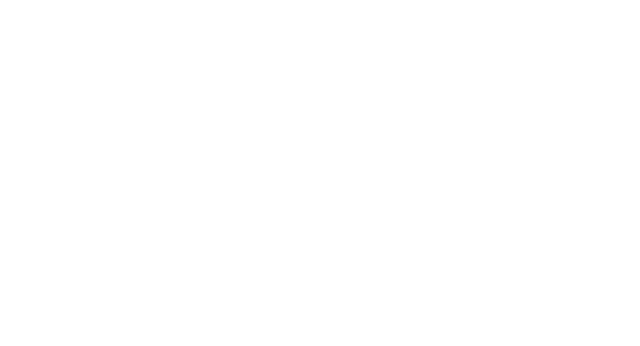
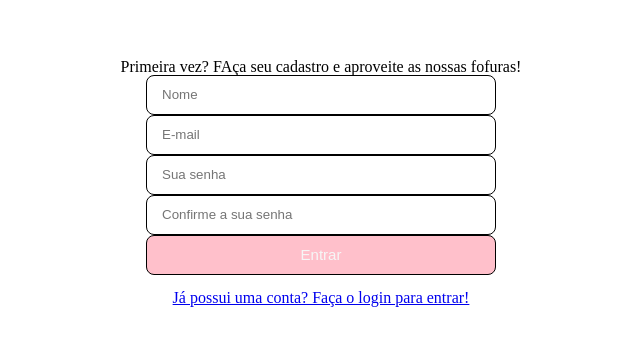
Before and after one commit to TamaraFerr/Gatos, a React (Vite) app: page /cadastro in a window 1280 px wide. Shown: the part 218-564 px from the top of the page, without its empty margins (319-959 px from the left). Built offline with nearby package versions, Linux system fonts and the light colour scheme.

Commit message:
FEAT: cadastro half-done

```diff
--- a/src/pages/Cadastro.jsx
+++ b/src/pages/Cadastro.jsx
@@ -1,5 +1,85 @@
+import styled from "styled-components"
+import { Link } from "react-router-dom"
+
 export default function Cadastro() {
   return (
-    <></>
+    <Container>
+      <div>
+        <h1>Primeira vez? FAça seu cadastro e aproveite as nossas fofuras!</h1>
+      </div>
+
+      <Form>
+        <Input
+          placeholder="Nome"
+          type="text"
+        />
+
+        <Input
+          placeholder="E-mail"
+          type="text"
+        />
+
+        <Input
+          placeholder="Sua senha"
+          type="text"
+        />
+
+        <Input
+          placeholder="Confirme a sua senha"
+          type="password"
+        />
+
+        <Button>Entrar</Button>
+      </Form>
+
+      <Link to={"/"}>
+        Já possui uma conta? Faça o login para entrar!
+      </Link>
+    </Container>
   )
 }
+
+const Container = styled.div`
+  width: 100%;
+  height: 100vh;
+  display: flex;
+  flex-direction: column;
+  align-items: center;
+  justify-content: center;
+`
+
+const Form = styled.div`
+  box-sizing: border-box;
+  display; flex;
+  flex-direction: column;
+  width: 350px;
+`
+
+const Input = styled.input`
+  box-sizing: border-box;
+  width: 100%;
+  height: 40px;
+  border: 1px solid #000000;
+  border-radius: 8px;
+  margin-buttom: 15px;
+  padding-left: 15px;
+`
+
+const Button = styled.button`
+  width: 100%;
+  height: 40px;
+  border: 1px solid #000000;
+  background-color: pink;
+  border-radius: 8px;
+  margin-bottom: 15px;
+  font-weight: 500;
+  font-size: 15px;
+  color: #f6f6f6;
+  cursor: pointer;
+  transition: all 100ms;
+  &:hover{
+    color: #000000;
+    background-color: white;
+    border: 2px solid pink;
+  }
+`
--- a/src/pages/Login.jsx
+++ b/src/pages/Login.jsx
@@ -8,19 +8,19 @@ export default function Login() {
         <h1>Seja bem-vindo ao nosso App, faça login e aproveite as fotos!</h1>
       </div>
 
-      <div>
-        <input
+      <Form>
+        <Input
           placeholder="E-mail"
           type="text"
         />
 
-        <input
+        <Input
           placeholder="Sua senha"
           type="password"
         />
 
-        <button>Entrar</button>
-      </div>
+        <Button>Entrar</Button>
+      </Form>
 
       <Link to={"/cadastro"}>
         Primeira vez? Cadastre-se para aproveitar!
@@ -37,3 +37,39 @@ const Container = styled.div`
   align-items: center;
   justify-content: center;
 `
+
+const Form = styled.div`
+  box-sizing: border-box;
+  display; flex;
+  flex-direction: column;
+  width: 350px;
+`
+
+const Input = styled.input`
+  box-sizing: border-box;
+  width: 100%;
+  height: 40px;
+  border: 1px solid #000000;
+  border-radius: 8px;
+  margin-buttom: 15px;
+  padding-left: 15px;
+`
+
+const Button = styled.button`
+  width: 100%;
+  height: 40px;
+  border: 1px solid #000000;
+  background-color: pink;
+  border-radius: 8px;
+  margin-bottom: 15px;
+  font-weight: 500;
+  font-size: 15px;
+  color: #f6f6f6;
+  cursor: pointer;
+  transition: all 100ms;
+  &:hover{
+    color: #000000;
+    background-color: white;
+    border: 2px solid pink;
+  }
+`
```
